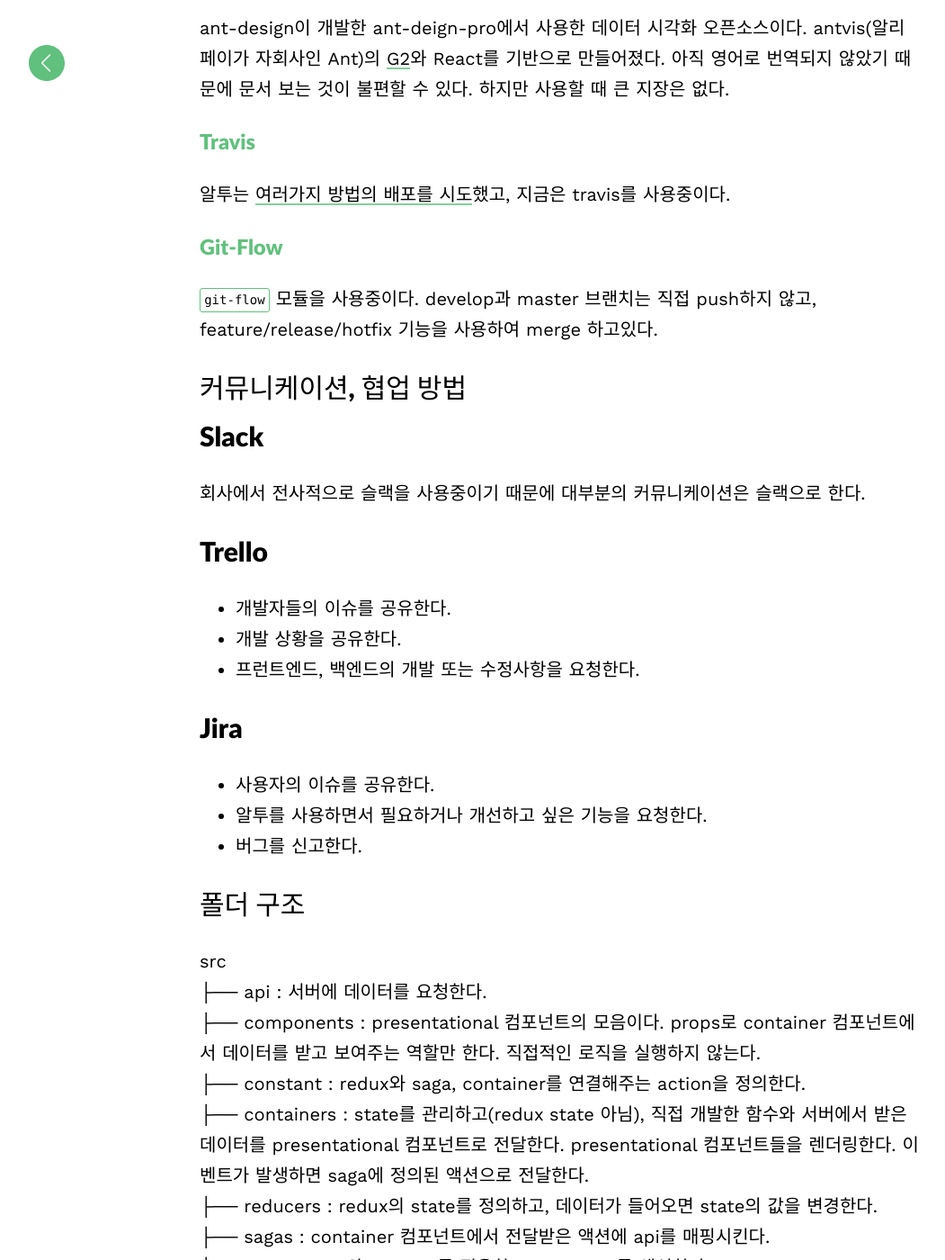
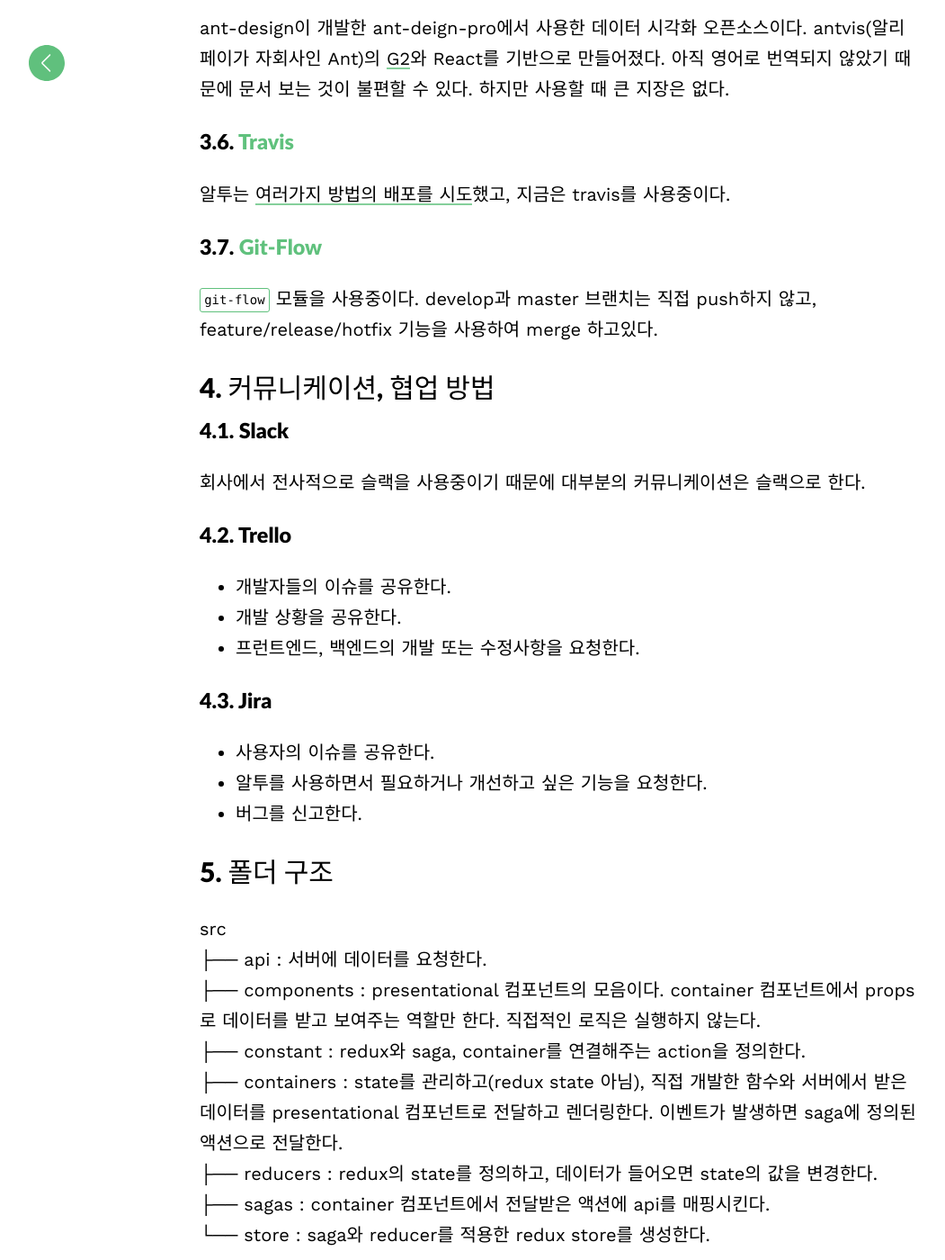
Before and after one commit to madup-inc/madup-inc.github.io, a Jekyll site: the page built from _posts/2018-06-22-AboutR2.md, in a window 1280 px wide and 1400 px high, scrolled down 3629 px. Shown: the whole window at 90% size, without its empty margins (18-1069 px from the left). Built offline with Jekyll 4.4.1, drawn with Linux system fonts in a browser that asks for light colours; some web fonts are replaced; some of the changed text lies outside the part shown.

Commit message:
AboutR2 인덱싱 수정

```diff
--- a/_posts/2018-06-22-AboutR2.md
+++ b/_posts/2018-06-22-AboutR2.md
@@ -1,27 +1,29 @@
 ---
 layout: post
 title: R2 기술 소개서
+author: Cindy(Mirim)
+date: 2018-06-22
 ---
 
 React로 개발한 R2 프로젝트에 대한 설명입니다.
 
 ---
 # R2
-## 배경
+## 1. 배경
 2018년 6월에 캠페인 관리를 위한 [Revenue](http://revenue.madup.com/)가 만들어졌다.
 이후 필요한 기능이 있을 때마다 짱짱 개발자들은 페이지를 개발했다(CAP, Admin).
 나중에는 사용자가 각 페이지를 방문해야하는 불편한 상황이 발생했다.
 한 페이지로 관리했으면 좋겠다는 의견이 나왔고, 9월부터 Revenue2(R2) 개발이 시작되었다.
 
-## 주요 기능
+## 2. 주요 기능
 - 캠페인, 연동의 운영 및 관리
 - 연동의 차단 및 블락
 - 리포트, 정산을 위한 통계 자료 제공
 
-## 사용 기술
+## 3. 사용 기술
 간단한 설명과 함께 R2의 주요 기술을 나열했다.
 
-### [create-react-app](https://github.com/facebook/create-react-app)
+### 3.1. [create-react-app](https://github.com/facebook/create-react-app)
 명령어 한 줄로 프로젝트 기본 구조, 모듈, package.json 스크립트 (run / build / test)를 만들어준다. R2 역시 이것으로 생성되었다.
 
 #### eject
@@ -35,7 +37,7 @@
 - configure webpack, babel presets
 : 위의 불편함을 감수하고 eject를 했다면, Webpack, Babel, ESLint 등등의 모든 것들을 제약없이 설정할 수 있는 장점이 있다.
 
-### [redux](https://github.com/reduxjs/redux)
+### 3.2. [redux](https://github.com/reduxjs/redux)
 #### Flux의 데이터 흐름
 Redux의 이해를 돕기 위해, Redux의 모티브인 Flux의 단방향 데이터 흐름을 이해하고자 한다.
 1. view에서 user가 interaction(event)을 발생한다.
@@ -54,7 +56,7 @@
 5. middleware에서 reducer로 액션을 보내주면, state를 바꿔주는 순수 함수(pure function)를 사용한다.
 6. 새로운 state에 따라 view를 그린다.
 
-### [redux-saga](https://github.com/redux-saga/redux-saga)
+### 3.3. [redux-saga](https://github.com/redux-saga/redux-saga)
 Redux의 데이터 흐름 파트에서 언급된 middleware 중 한 가지이다. 비동기 작업을 한 번에 관리하는 것이 특징이다. 또, 서버통신 때 발생하는 side effect 처리, store에 도달 하기전 action을 핸들링 한다. action의 listner라고 생각할 수 있다. pure object로만 반환한다.
 
 #### action listening snippet
@@ -71,7 +73,7 @@
 - 필자는 react-saga의 [real-world](https://github.com/redux-saga/redux-saga/tree/master/examples/real-world)가 도움이 되었다.
 - 여러 개의 saga를 사용할 경우 `call`대신 `fork`를 사용해야한다. 왜냐하면 `fork`는 saga를 호출하고 다음 스텝으로 이동하도록 디자인되어있기 때문이다. `call`은 saga가 완료될때까지 블락된다.
 
-### [ant-design](https://github.com/ant-design/ant-design)
+### 3.4. [ant-design](https://github.com/ant-design/ant-design)
 알리바바가 개발한 디자인 컴포넌트다. 알투에 적용한 후기는 다음과 같다.
 - 디자인이 깔끔하다.
 - 커스터마이징이 편하다.
@@ -79,40 +81,40 @@
 - 깃헙 활동이 활발하다.
 - eject없이 [less를 적용(Advanced Guides)](https://ant.design/docs/react/use-with-create-react-app#Customize-Theme) 할 때 react-app-rewired 모듈을 설치해야 했다.
 
-### [biz-chart](https://github.com/alibaba/BizCharts/blob/master/doc/api/chart.md)
+### 3.5. [biz-chart](https://github.com/alibaba/BizCharts/blob/master/doc/api/chart.md)
 ant-design이 개발한 ant-deign-pro에서 사용한 데이터 시각화 오픈소스이다. antvis(알리페이가 자회사인 Ant)의 [G2](https://github.com/antvis/g2)와 React를 기반으로 만들어졌다. 아직 영어로 번역되지 않았기 때문에 문서 보는 것이 불편할 수 있다. 하지만 사용할 때 큰 지장은 없다.
 
-### [travis](https://travis-ci.com/madup-inc/revenue-app)
+### 3.6. [travis](https://travis-ci.com/madup-inc/revenue-app)
 알투는 [여러가지 방법의 배포를 시도](https://madup-inc.github.io/2018/05/02/travis1.html)했고, 지금은 travis를 사용중이다.
 
-### [git-flow](https://danielkummer.github.io/git-flow-cheatsheet/index.html)
+### 3.7. [git-flow](https://danielkummer.github.io/git-flow-cheatsheet/index.html)
 `git-flow` 모듈을 사용중이다. develop과 master 브랜치는 직접 push하지 않고, feature/release/hotfix 기능을 사용하여 merge 하고있다.
 
-# 커뮤니케이션, 협업 방법
-## Slack
+## 4. 커뮤니케이션, 협업 방법
+### 4.1. Slack
 회사에서 전사적으로 슬랙을 사용중이기 때문에 대부분의 커뮤니케이션은 슬랙으로 한다.
 
-## Trello
+### 4.2. Trello
 - 개발자들의 이슈를 공유한다.
 - 개발 상황을 공유한다.
 - 프런트엔드, 백엔드의 개발 또는 수정사항을 요청한다.
 
-## Jira
+### 4.3. Jira
 - 사용자의 이슈를 공유한다.
 - 알투를 사용하면서 필요하거나 개선하고 싶은 기능을 요청한다.
 - 버그를 신고한다.
 
-# 폴더 구조
+## 5. 폴더 구조
 src
 ├── api : 서버에 데이터를 요청한다.
-├── components : presentational 컴포넌트의 모음이다. props로 container 컴포넌트에서 데이터를 받고 보여주는 역할만 한다. 직접적인 로직을 실행하지 않는다.
+├── components : presentational 컴포넌트의 모음이다. container 컴포넌트에서 props로 데이터를 받고 보여주는 역할만 한다. 직접적인 로직은 실행하지 않는다.
 ├── constant : redux와 saga, container를 연결해주는 action을 정의한다.
-├── containers : state를 관리하고(redux state 아님), 직접 개발한 함수와 서버에서 받은 데이터를 presentational 컴포넌트로 전달한다. presentational 컴포넌트들을 렌더링한다. 이벤트가 발생하면 saga에 정의된 액션으로 전달한다.
+├── containers : state를 관리하고(redux state 아님), 직접 개발한 함수와 서버에서 받은 데이터를 presentational 컴포넌트로 전달하고 렌더링한다. 이벤트가 발생하면 saga에 정의된 액션으로 전달한다.
 ├── reducers : redux의 state를 정의하고, 데이터가 들어오면 state의 값을 변경한다.
 ├── sagas : container 컴포넌트에서 전달받은 액션에 api를 매핑시킨다.
 └── store : saga와 reducer를 적용한 redux store를 생성한다.
 
-# 참고 자료
+## 6. 참고 자료
 - [진겸님의 Storybook Driven Development 발표](https://www.youtube.com/watch?v=KnROzZ5Vszg)
 - [Why I love Create React App](https://medium.com/@tuchk4/why-i-love-create-react-app-e63b1be689a3)
 - [redux-thunk에서 redux-saga로](https://orezytivarg.github.io/from-redux-thunk-to-sagas/)
```
